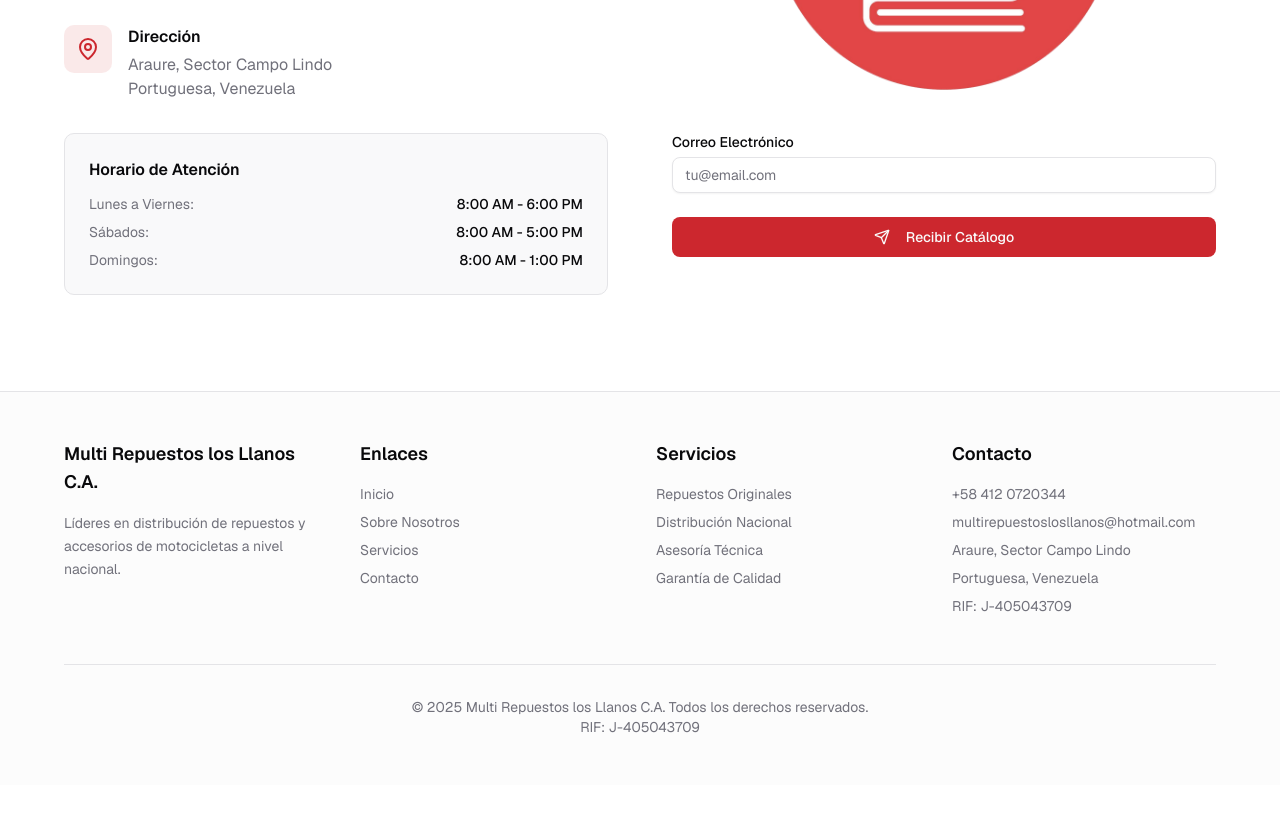
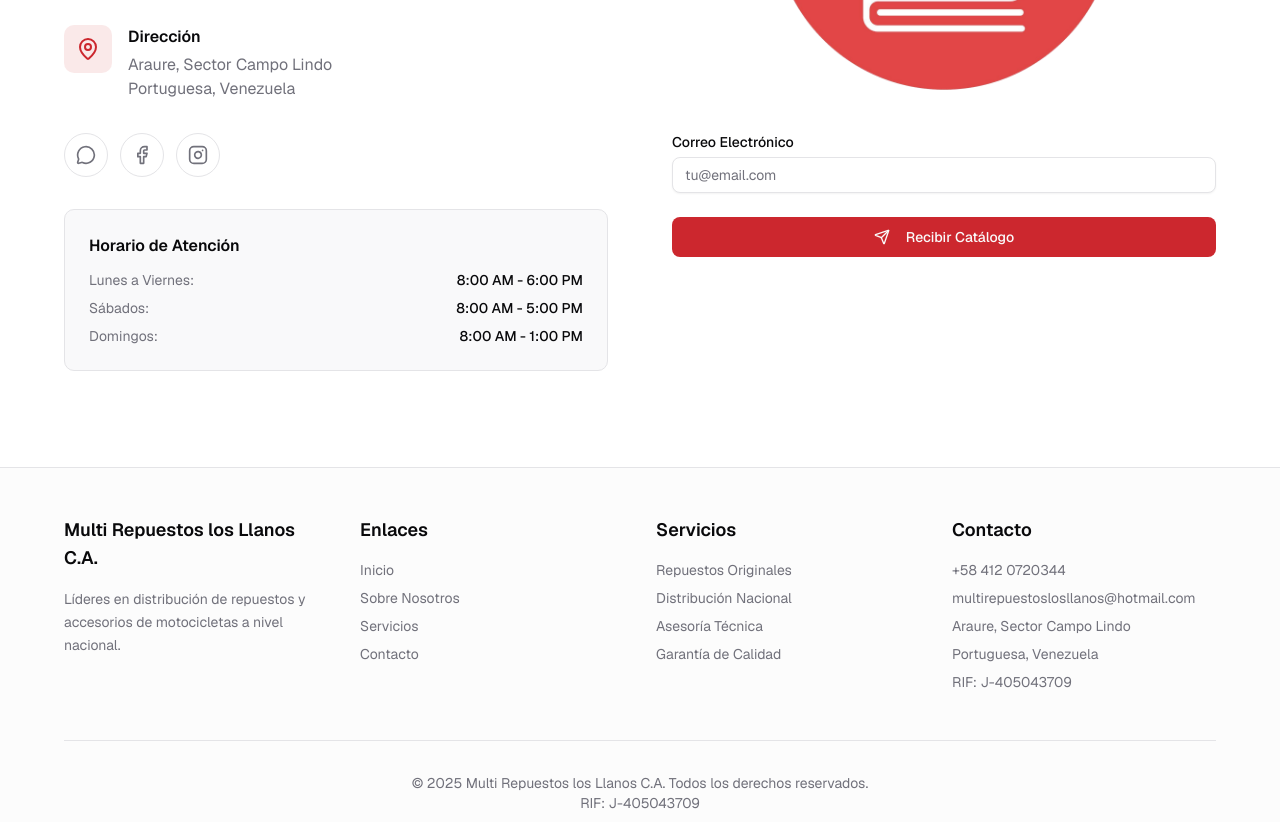
Before and after one commit to jesuswasnthere/losllanos, a Next.js app: page / in a window 1280 px wide. Shown: the part 3340-4162 px from the top of the page. Before the commit the page ends 4125 px from the top, so only its background shows below. Built offline with nearby package versions, Linux system fonts and the light colour scheme; no server answers.

Commit message:
(FIX)
redes sociales

```diff
--- a/components/contact-section.tsx
+++ b/components/contact-section.tsx
@@ -4,14 +4,25 @@ import type React from "react"
 
 import { useState } from "react"
 import Image from "next/image"
+import Link from "next/link"
 import { Button } from "@/components/ui/button"
 import { Input } from "@/components/ui/input"
 import { Label } from "@/components/ui/label"
-import { Mail, Phone, MapPin, Send } from "lucide-react"
+import { Facebook, Instagram, Mail, MapPin, MessageCircle, Phone, Send } from "lucide-react"
 
 type FormStatus = "idle" | "sending" | "success" | "error"
 
 const emailRegex = /^[A-Za-z0-9._%+-]+@[A-Za-z0-9.-]+\.[A-Za-z]{2,}$/
+
+const socialLinks = [
+  { href: "https://wa.me/584120720344", label: "WhatsApp", icon: MessageCircle },
+  { href: "https://www.facebook.com/multirepuestoslosllanosca", label: "Facebook", icon: Facebook },
+  {
+    href: "https://www.instagram.com/multirepuestoslosllanos?utm_source=ig_web_button_share_sheet&igsh=ZDNlZDc0MzIxNw==",
+    label: "Instagram",
+    icon: Instagram,
+  },
+]
 
 export function ContactSection() {
   const [status, setStatus] = useState<FormStatus>("idle")
@@ -154,6 +165,24 @@ export function ContactSection() {
                     </p>
                   </div>
                 </div>
+
+                <div className="flex flex-wrap items-center gap-3 pt-2">
+                  {socialLinks.map((social) => {
+                    const Icon = social.icon
+                    return (
+                      <Link
+                        key={social.href}
+                        href={social.href}
+                        target="_blank"
+                        rel="noreferrer"
+                        className="inline-flex h-11 w-11 items-center justify-center rounded-full border border-border bg-card text-muted-foreground transition-colors hover:border-primary/50 hover:text-primary"
+                        aria-label={social.label}
+                      >
+                        <Icon className="h-5 w-5" aria-hidden="true" />
+                      </Link>
+                    )
+                  })}
+                </div>
               </div>
 
               {/* Horarios */}
```
